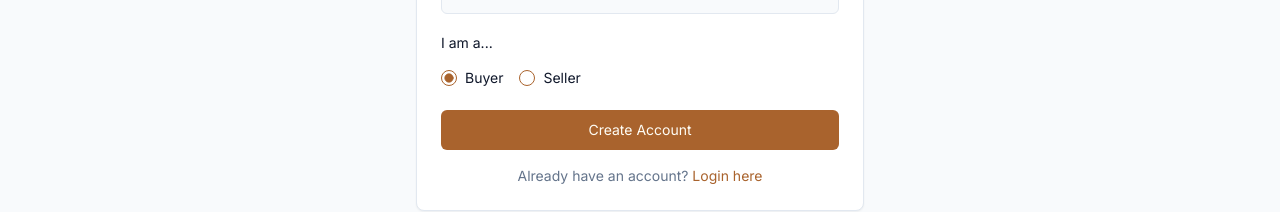
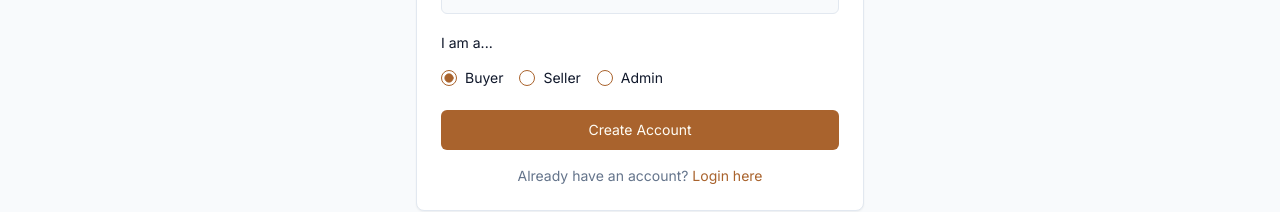
Before and after one commit to Akanksha11-S/educycle_ecom, a Next.js app: page /register in a window 1280 px wide. Shown: the part 506-718 px from the top of the page. Built offline with nearby package versions, Linux system fonts and the light colour scheme.

Commit message:
add admin role while registration intself beside buyer and seller

```diff
--- a/src/app/register/page.tsx
+++ b/src/app/register/page.tsx
@@ -1,3 +1,4 @@
+
 "use client";
 
 import { useState } from 'react';
@@ -70,6 +71,10 @@ export default function RegisterPage() {
                         <RadioGroupItem value="seller" id="r-seller" />
                         <Label htmlFor="r-seller" className="font-normal">Seller</Label>
                     </div>
+                    <div className="flex items-center space-x-2">
+                        <RadioGroupItem value="admin" id="r-admin" />
+                        <Label htmlFor="r-admin" className="font-normal">Admin</Label>
+                    </div>
                 </RadioGroup>
             </div>
           </CardContent>
```
